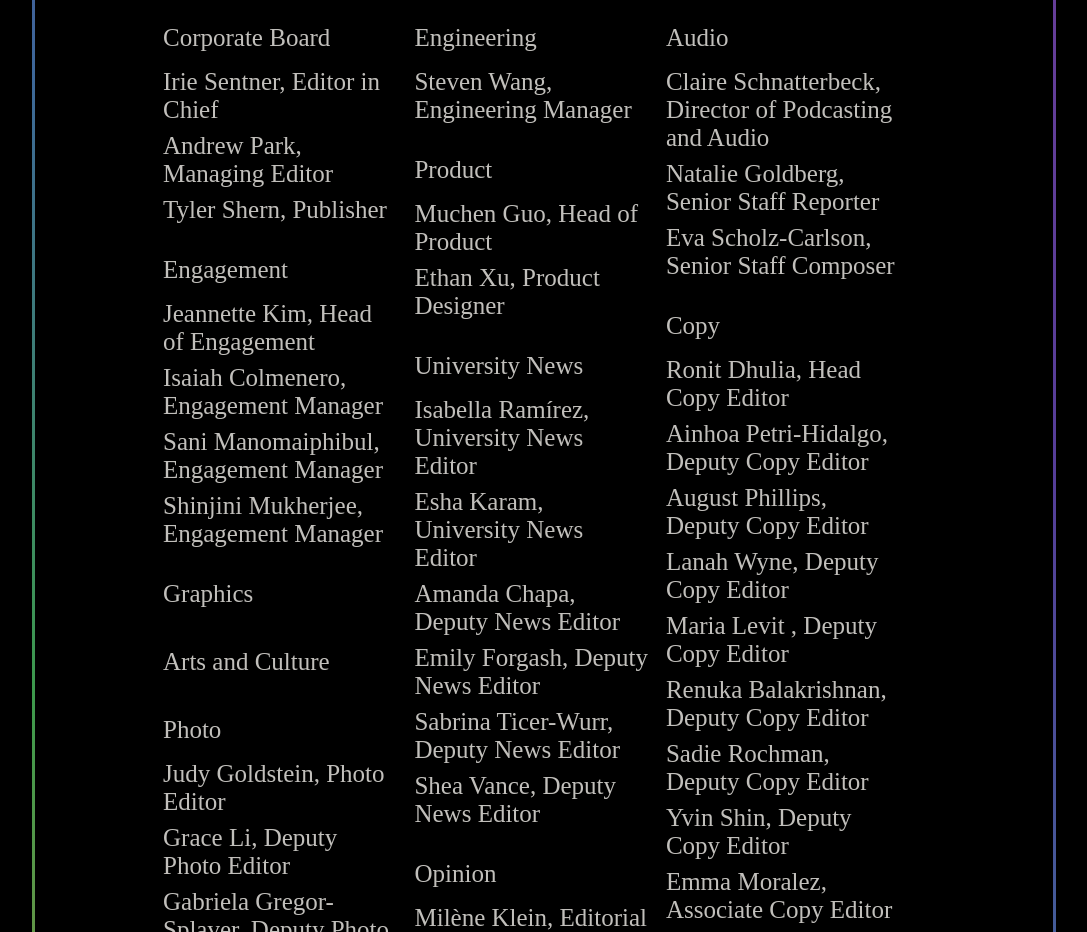
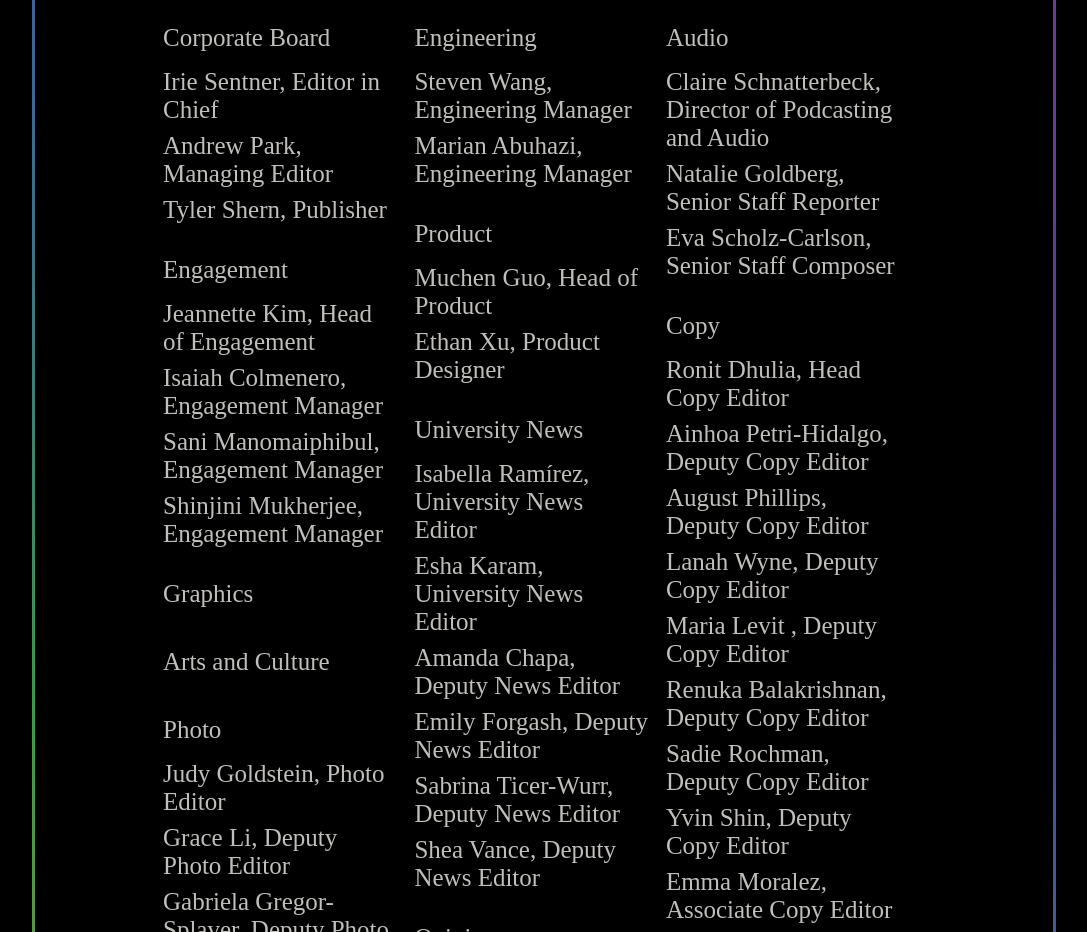
Before and after one commit to spectatorpublishing/lgbt-history-2023, a React (Create React App) app: page / in a window 1280 px wide. Shown: the part 4460-5392 px from the top of the page, without its empty margins (96-1183 px from the left). Built offline with nearby package versions, Linux system fonts and the light colour scheme.

Commit message:
engineering credits

```diff
--- a/src/components/Credits.js
+++ b/src/components/Credits.js
@@ -140,6 +140,7 @@ const LetterEditor = ({ }) => {
                             <Section>
                                 <SectionName>Engineering</SectionName>
                                 <Name>Steven Wang, Engineering Manager</Name>
+                                <Name>Marian Abuhazi, Engineering Manager</Name>
                             </Section>
                             <Section>
                                 <SectionName>Product</SectionName>
```
